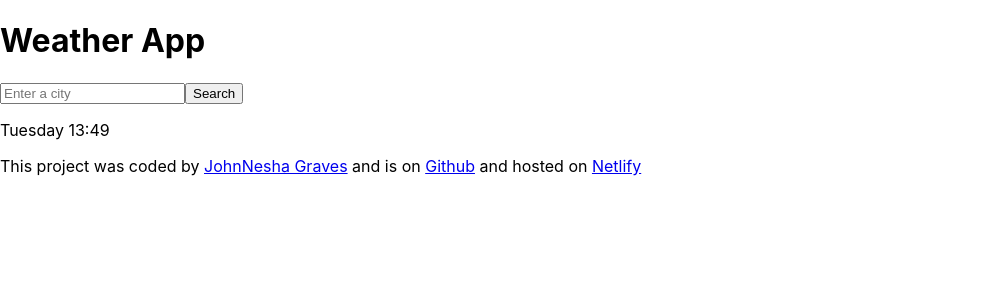
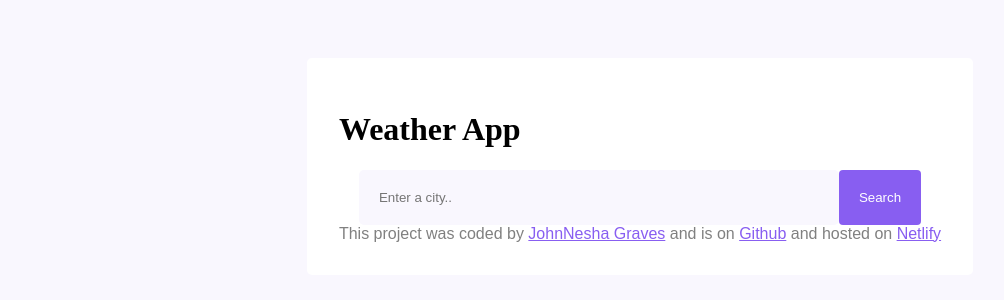
Before and after one commit to JohnNesha/weather-react, a React (Create React App) app: page / in a window 1280 px wide. Shown: the top 300 px of the page, without its empty margins (0-1004 px from the left). Built offline with nearby package versions, Linux system fonts and the light colour scheme.

Commit message:
added css and forecast components

```diff
--- a/src/App.js
+++ b/src/App.js
@@ -1,7 +1,6 @@
 import React from "react";
 import "./index.css";
 import Search from "./search";
-import Clock from "./clock";
 
 function App() {
   return (
@@ -9,9 +8,8 @@ function App() {
       <div className="container">
         <header>
           <h1>Weather App</h1>
+          <Search />
         </header>
-        <Search />
-        <Clock />
         <footer>
           This project was coded by{" "}
           <a href="https://github.com/JohnNesha">JohnNesha Graves</a> and is on{" "}
--- /dev/null
+++ b/src/forecast.js
@@ -0,0 +1,45 @@
+import React, { useState, useEffect } from "react";
+import axios from "axios";
+
+export default function Forecast({ city }) {
+  const [forecast, setForecast] = useState([]);
+
+  useEffect(() => {
+    if (city) {
+      const apiKey = "a723fd412o41a9d1a23tfcb7443f0307";
+      const url = `https://api.shecodes.io/weather/v1/forecast?query=${city}&key=${apiKey}&units=imperial`;
+
+      axios.get(url).then((response) => {
+        setForecast(response.data.daily.slice(0, 6));
+      });
+    }
+  }, [city]);
+
+  if (!forecast || forecast.length === 0) {
+    return null;
+  }
+
+  return (
+    <div className="forecast-container">
+      {forecast.map((day, index) => {
+        const date = new Date(day.time * 1000);
+        const weekdays = ["Sun", "Mon", "Tues", "Weds", "Thurs", "Fri", "Sat"];
+        const weekday = weekdays[date.getDay()];
+
+        return (
+          <li key={index}>
+            {weekday} <br />
+            <img
+              src={day.condition.icon_url}
+              alt={day.condition.description}
+              width="40"
+            />
+            <br />
+            <strong>{Math.round(day.temperature.minimum)}°F</strong> /{" "}
+            {Math.round(day.temperature.maximum)}°F
+          </li>
+        );
+      })}
+    </div>
+  );
+}
--- a/src/index.css
+++ b/src/index.css
@@ -1,13 +1,103 @@
-body {
-  margin: 0;
-  font-family: -apple-system, BlinkMacSystemFont, 'Segoe UI', 'Roboto', 'Oxygen',
-    'Ubuntu', 'Cantarell', 'Fira Sans', 'Droid Sans', 'Helvetica Neue',
-    sans-serif;
-  -webkit-font-smoothing: antialiased;
-  -moz-osx-font-smoothing: grayscale;
+#search-input {
+  width: 30rem;
+  padding: 20px;
+  background: #f9f7fe;
+  border: none;
+  border-radius: 5px;
 }
 
-code {
-  font-family: source-code-pro, Menlo, Monaco, Consolas, 'Courier New',
-    monospace;
+.search-btn {
+  background: #885ef1;
+  color: white;
+  border: none;
+  border-radius: 4px;
+  padding: 20px;
 }
+
+h1 {
+  font-size: 2rem;
+}
+
+.container {
+  background: white;
+  padding: 2rem;
+  border-radius: 5px;
+  max-width: 700px;
+  margin: 50px auto;
+}
+
+.weather-container {
+  margin: 50px auto;
+  display: flex;
+  justify-content: space-around;
+  font-family: sans-serif;
+}
+
+ul {
+  list-style: none;
+}
+
+header form {
+  text-align: center;
+}
+
+body {
+  display: flex;
+  justify-content: center;
+  background: #f9f7fe;
+}
+
+footer {
+  text-align: center;
+  color: gray;
+  font-size: 1rem;
+  font-family: sans-serif;
+}
+
+.main-temp {
+  font-size: 5rem;
+  font-family: sans-serif;
+  font-weight: 700;
+  padding-top: 25px;
+}
+
+.date-container {
+  position: relative;
+  top: 70px;
+  right: 190px;
+  color: gray;
+  font-weight: 100;
+}
+
+#little-celcius {
+  font-size: 2rem;
+  font-weight: 200;
+}
+
+.sunshine {
+  font-size: 2.5rem;
+}
+
+.main-weather {
+  color: #f65282;
+  font-weight: 600;
+}
+
+a {
+  color: #885ef1;
+}
+
+.forecast-container {
+  margin-top: 30px;
+  display: flex;
+  justify-content: center;
+  gap: 20px;
+}
+
+.forecast-container li {
+  text-align: center;
+  background: #f9f7fe;
+  padding: 10px;
+  border-radius: 5px;
+  font-family: sans-serif;
+}
--- a/src/search.js
+++ b/src/search.js
@@ -16,22 +16,18 @@ export default function Search() {
     }
   }
 
-  function updateQuery(event) {
-    setQuery(event.target.value);
-  }
-
   return (
-    <div>
-      <form onSubmit={handleSearch}>
-        <input
-          type="search"
-          placeholder="Enter a city"
-          onChange={updateQuery}
-        />
-        <input type="submit" value="Search" />
-      </form>
+    <form id="city-form" onSubmit={handleSearch}>
+      <input
+        type="search"
+        id="search-input"
+        placeholder="Enter a city.."
+        value={query}
+        onChange={(e) => setQuery(e.target.value)}
+      />
+      <input type="submit" value="Search" className="search-btn" />
       {message && <p>{message}</p>}
       {city && <Weather city={city} />}
-    </div>
+    </form>
   );
 }
--- a/src/weather.js
+++ b/src/weather.js
@@ -1,5 +1,6 @@
 import React, { useState, useEffect } from "react";
 import axios from "axios";
+import Forecast from "./forecast";
 
 export default function Weather({ city }) {
   const [data, setData] = useState(null);
@@ -14,23 +15,48 @@ export default function Weather({ city }) {
     }
   }, [city]);
 
-  if (data) {
-    return <p>Loading weather....</p>;
+  if (!data) {
+    return <p>Loading weather...</p>;
   }
+
+  // Clock logic inside Weather
+  const now = new Date();
+  const days = [
+    "Sunday",
+    "Monday",
+    "Tuesday",
+    "Wednesday",
+    "Thursday",
+    "Friday",
+    "Saturday",
+  ];
+  const day = days[now.getDay()];
+  const hours = now.getHours();
+  const minutes = now.getMinutes().toString().padStart(2, "0");
+  const currentTime = `${day} ${hours}:${minutes}`;
 
   return (
     <div className="weather-container">
-      <h2>{data.city}</h2>
-      <p>
-        {data.condition.description} <br />
-        Humidity: <strong>{data.temperature.humidity}%</strong>, Wind:{" "}
-        <strong>{data.wind.speed} mph</strong>
-      </p>
+      <h2 id="current-city">{data.city}</h2>
+      <div className="date-container">
+        <p>
+          <span id="time-update">{currentTime}</span>{" "}
+          {data.condition.description}
+          <br />
+          Humidity:{" "}
+          <strong className="main-weather">{data.temperature.humidity}%</strong>
+          , Wind:{" "}
+          <strong className="main-weather">{data.wind.speed} mph</strong>
+        </p>
+      </div>
       <span className="main-temp">
         <span className="sunshine">☀️</span>
-        <span>{Math.round(data.temperature.current)}</span>
-        <sup>°F</sup>
+        <span id="city-current-temp">
+          {Math.round(data.temperature.current)}
+        </span>
+        <sup id="little-celcius">°F</sup>
       </span>
+      <Forecast city={city} />
     </div>
   );
 }
```
